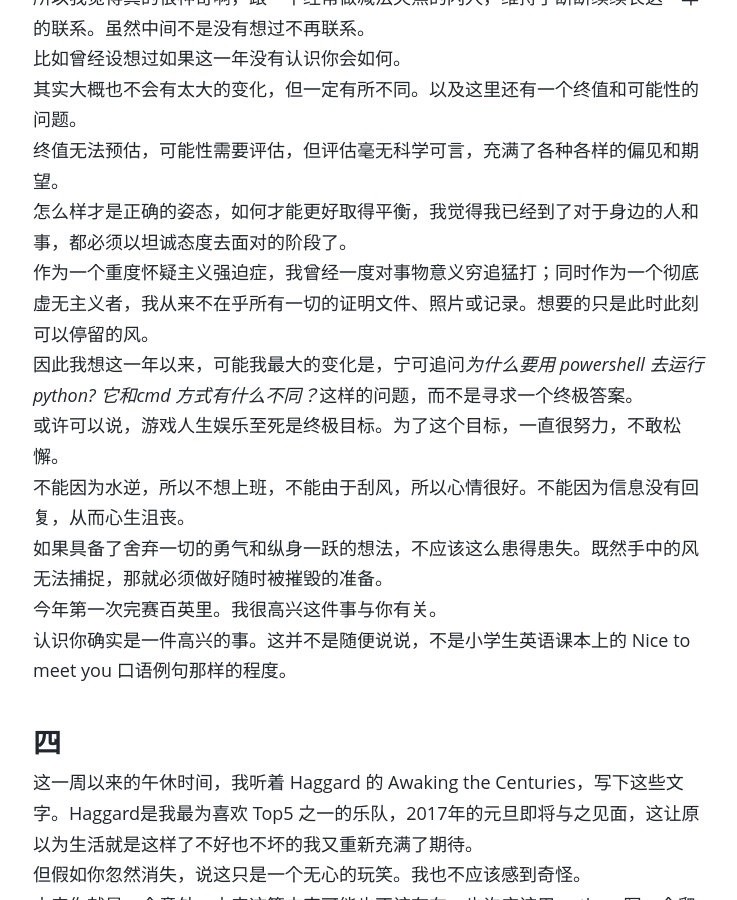
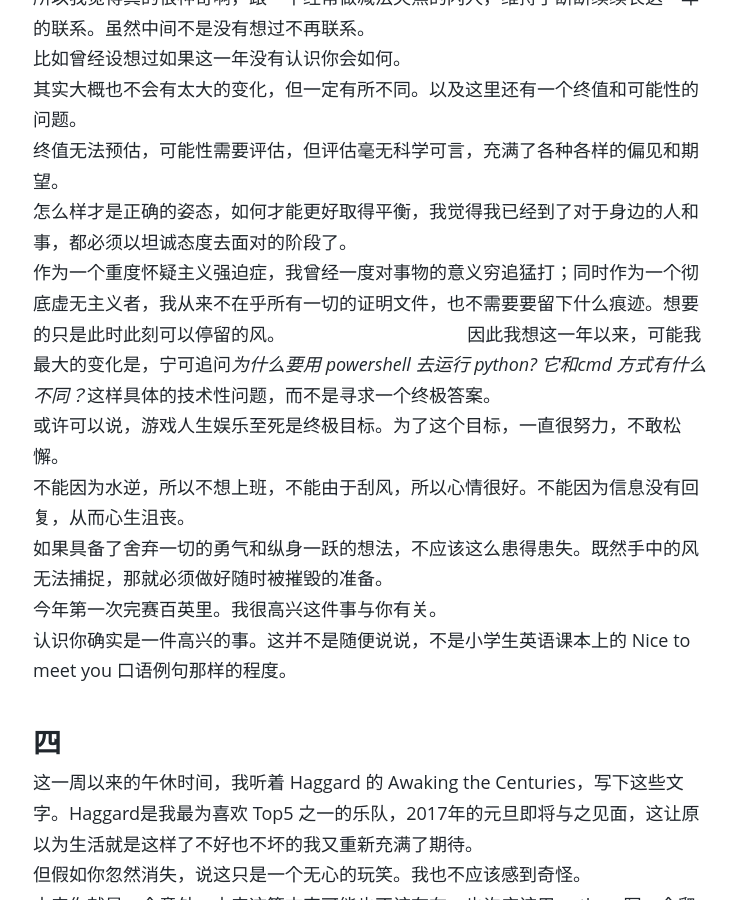
Before and after one commit to sardine2/wangshourong, a Jekyll site: the page built from _posts/2016-11-28-Something-About-The-Vanished-Elephant.md, in a window 1280 px wide and 900 px high, scrolled down 4003 px. Shown: the whole window, without its empty margins (267-1004 px from the left). Built offline with Jekyll 4.4.1, drawn with Linux system fonts in a browser that asks for light colours; comment, search, counter and statistics services are not loaded.

Commit message:
Update 2016-11-28-Something-About-The-Vanished-Elephant.md

```diff
--- a/_posts/2016-11-28-Something-About-The-Vanished-Elephant.md
+++ b/_posts/2016-11-28-Something-About-The-Vanished-Elephant.md
@@ -106,8 +106,8 @@ $ git log -- graph
 其实大概也不会有太大的变化，但一定有所不同。以及这里还有一个终值和可能性的问题。
 终值无法预估，可能性需要评估，但评估毫无科学可言，充满了各种各样的偏见和期望。
 怎么样才是正确的姿态，如何才能更好取得平衡，我觉得我已经到了对于身边的人和事，都必须以坦诚态度去面对的阶段了。
-作为一个重度怀疑主义强迫症，我曾经一度对事物意义穷追猛打；同时作为一个彻底虚无主义者，我从来不在乎所有一切的证明文件、照片或记录。想要的只是此时此刻可以停留的风。
-因此我想这一年以来，可能我最大的变化是，宁可追问*为什么要用 powershell 去运行 python? 它和cmd 方式有什么不同？*这样的问题，而不是寻求一个终极答案。
+作为一个重度怀疑主义强迫症，我曾经一度对事物的意义穷追猛打；同时作为一个彻底虚无主义者，我从来不在乎所有一切的证明文件，也不需要要留下什么痕迹。想要的只是此时此刻可以停留的风。
+因此我想这一年以来，可能我最大的变化是，宁可追问*为什么要用 powershell 去运行 python? 它和cmd 方式有什么不同？*这样具体的技术性问题，而不是寻求一个终极答案。
 或许可以说，游戏人生娱乐至死是终极目标。为了这个目标，一直很努力，不敢松懈。
 不能因为水逆，所以不想上班，不能由于刮风，所以心情很好。不能因为信息没有回复，从而心生沮丧。
 如果具备了舍弃一切的勇气和纵身一跃的想法，不应该这么患得患失。既然手中的风无法捕捉，那就必须做好随时被摧毁的准备。
```
